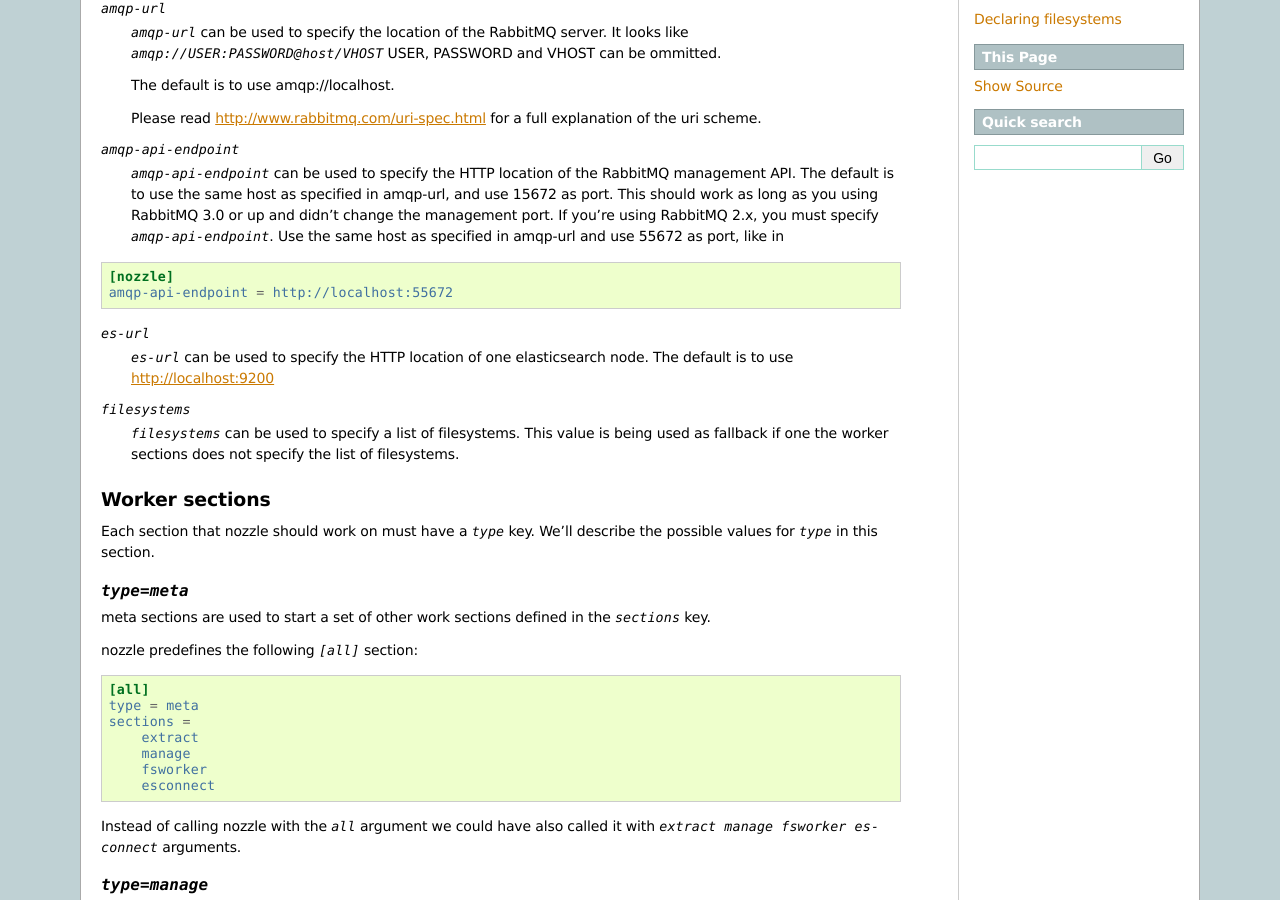
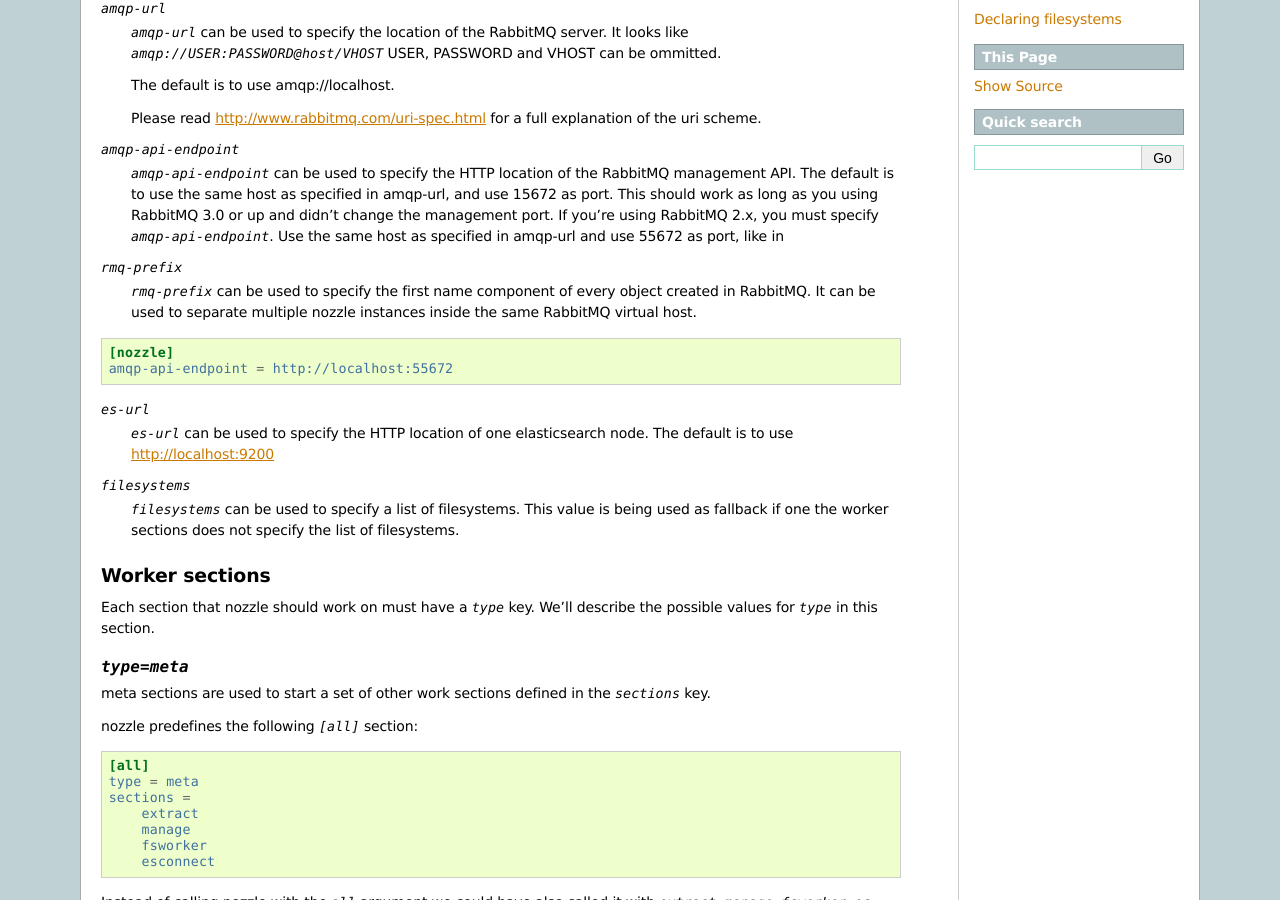
Before and after one commit to brainbot-com/es-nozzle, a Sphinx documentation site: the page built from doc/command.rst, in a window 1280 px wide and 900 px high, scrolled down 349 px. Built offline with Sphinx 7.4.7, drawn with Linux system fonts in a browser that asks for light colours.

Commit message:
use 'nozzle' as first name component
make it configurable via the rmq-prefix setting.

```diff
--- a/doc/command.rst
+++ b/doc/command.rst
@@ -36,6 +36,11 @@ of filesystems to work on:
   management port. If you're using RabbitMQ 2.x, you must specify
   `amqp-api-endpoint`. Use the same host as specified in amqp-url and
   use 55672 as port, like in
+
+`rmq-prefix`
+  `rmq-prefix` can be used to specify the first name component of
+  every object created in RabbitMQ. It can be used to separate
+  multiple nozzle instances inside the same RabbitMQ virtual host.
 
 .. code-block:: ini
 
```
Also changed, not shown: 5 other files.
